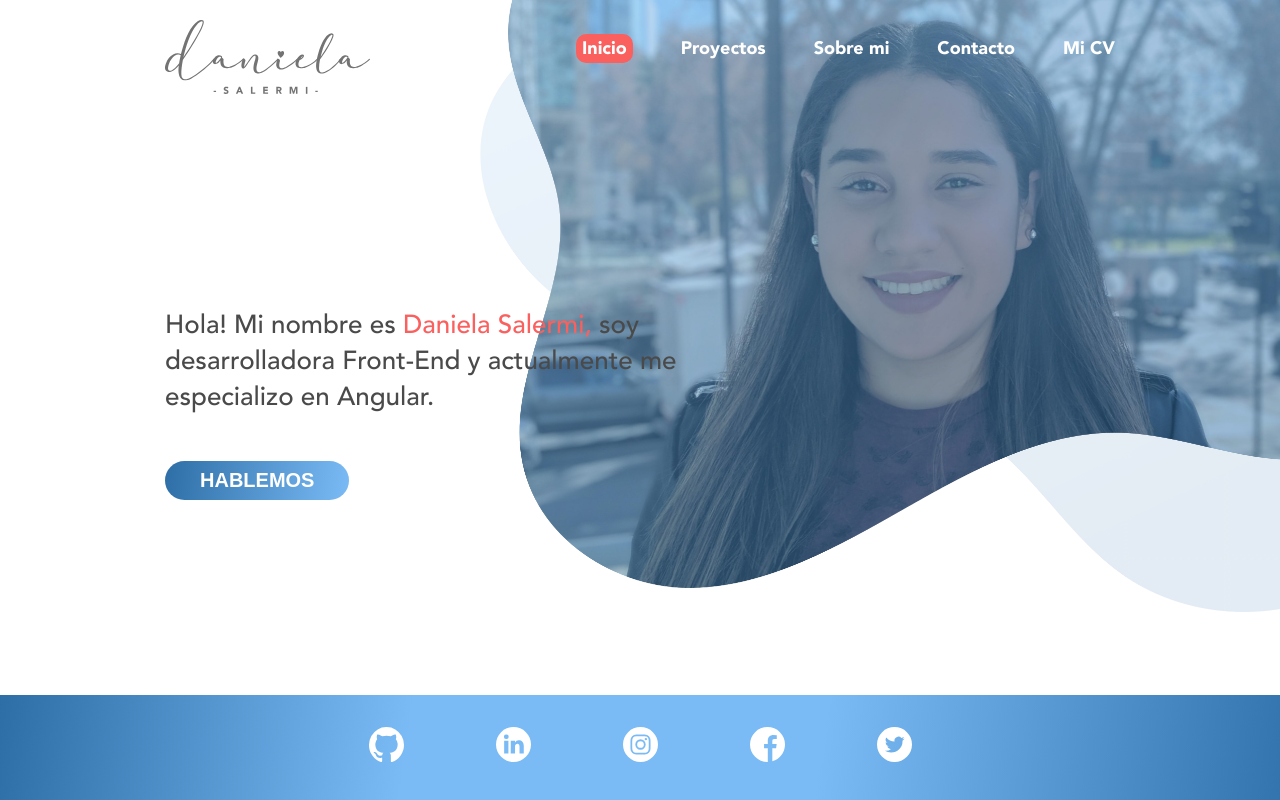
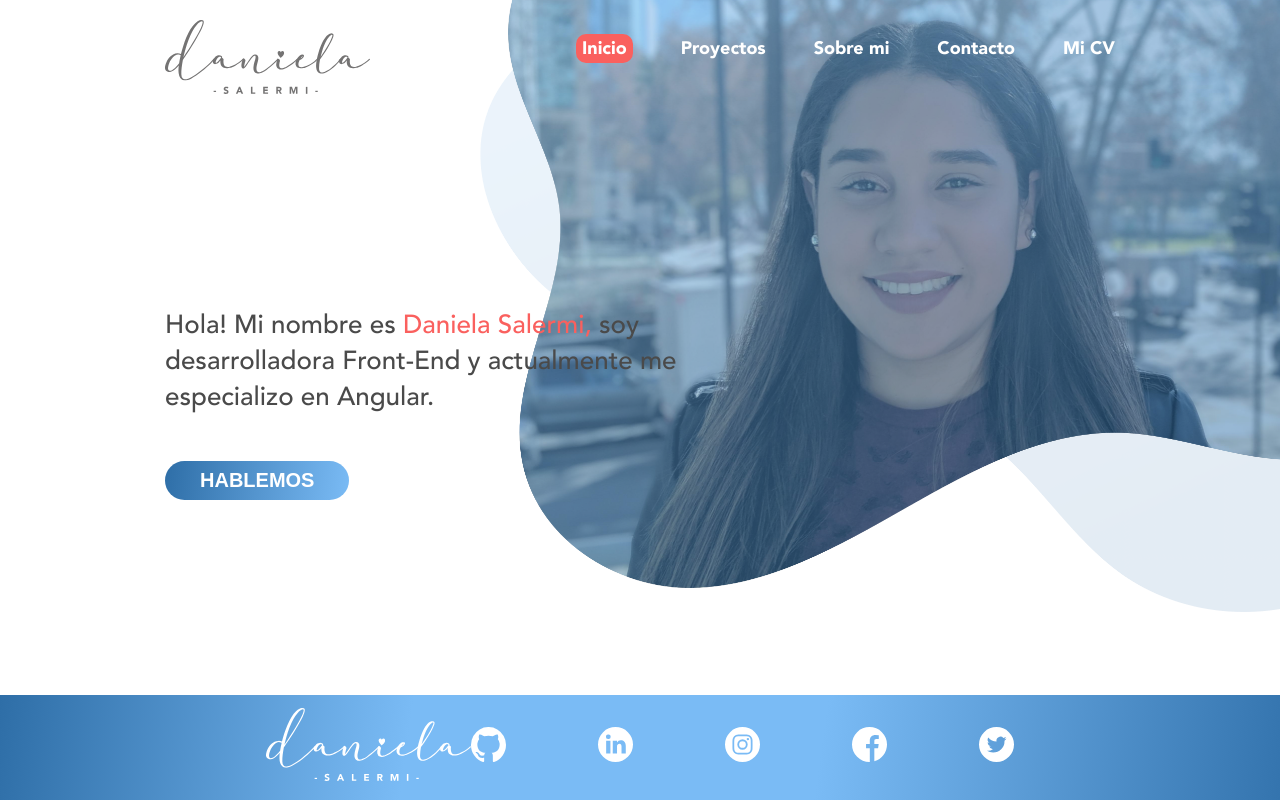
Before and after one commit to DaniSalermi/PersonalWebsite, an Angular app: page /home in a window 1280 px wide. Built offline with nearby package versions, Linux system fonts and the light colour scheme.

Commit message:
adding white logo to footer

```diff
--- a/src/app/modules/reusable/footer/footer.component.html
+++ b/src/app/modules/reusable/footer/footer.component.html
@@ -1,4 +1,7 @@
 <div class="footer">
+  <div>
+    <img src="/assets/logo-blanco.svg" alt="logo footer" />
+  </div>
   <div>
     <a class="footer-item" href="https://github.com/DaniSalermi" target="_blank"
       ><img src="/assets/github.svg" alt="Logo GitHub"
```
Also changed, not shown: src/assets/logo-blanco.svg (added), src/assets/ovalado-menu.svg (added).
